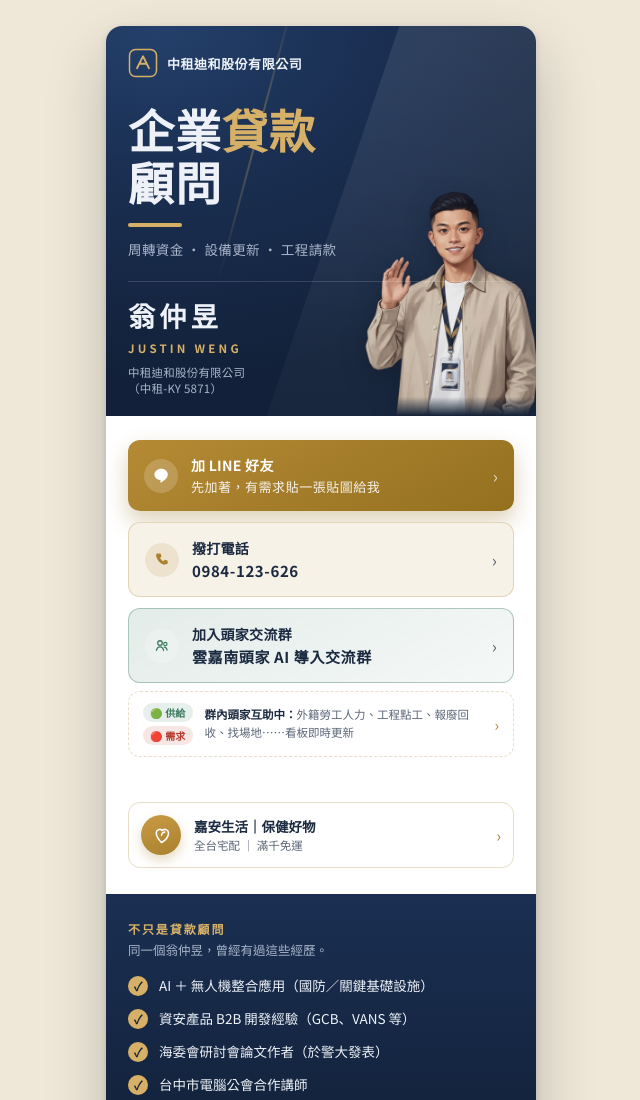
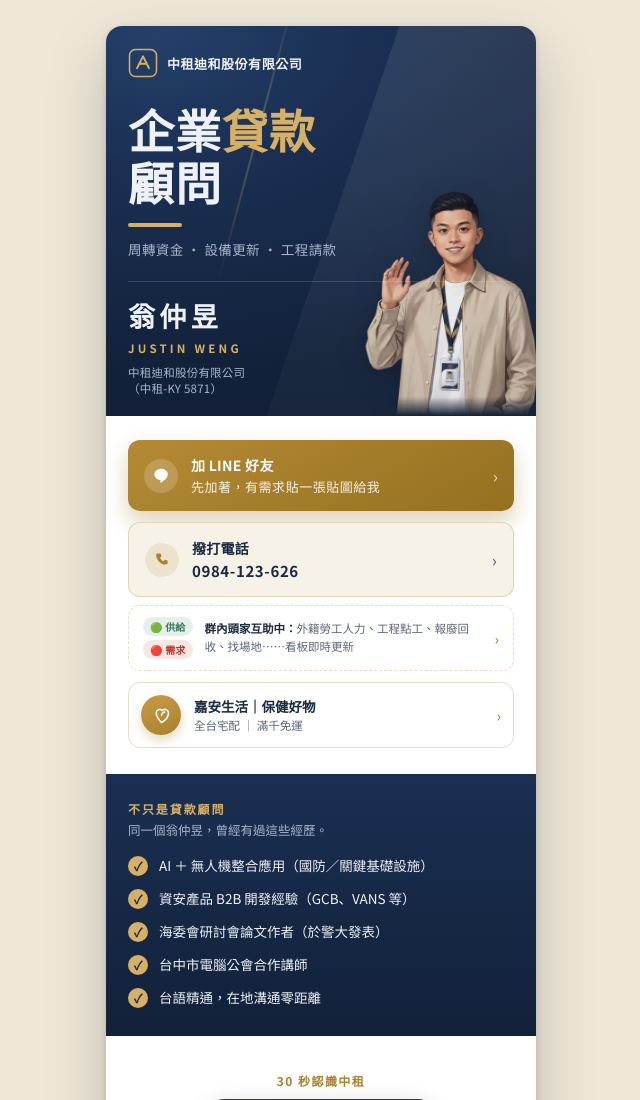
Before and after one commit to aiwellnesstw/Justin, a plain HTML site: page index.html in a window 1280 px wide. Shown: the top 1100 px of the page, without its empty margins (319-959 px from the left). Drawn offline with Linux system fonts and the light colour scheme; a web font is replaced by a local one.

Commit message:
Update index.html

```diff
--- a/index.html
+++ b/index.html
@@ -397,6 +397,9 @@
 
   /* ---------- CONTACT ---------- */
   .contact { padding: 24px 22px 8px; }
+  /* 需求牆下方緊接嘉安生活：收掉中間多餘空隙 */
+  .contact:not(.contact-video) { padding-bottom: 0; }
+  .contact:not(.contact-video) + .section { padding-top: 0; }
 
   .btn {
     display: flex;
@@ -698,11 +701,13 @@
         <span class="chev">›</span>
       </a>
 
+      <!-- HIDE-GROUP-START 暫時隱藏：加入頭家交流群按鈕。要恢復就刪掉開頭和結尾兩行標記
       <a class="btn btn-group" href="https://line.me/ti/g2/5Sh44keeLFOy3qPSct6sNODQirQs6kRAXvioyQ?utm_source=invitation&utm_medium=link_copy&utm_campaign=default" target="_blank" rel="noopener">
         <span class="bic"><svg viewBox="0 0 24 24" fill="none"><circle cx="8.5" cy="8.5" r="3.2" stroke="#3c7a60" stroke-width="1.8"/><circle cx="16" cy="10" r="2.4" stroke="#3c7a60" stroke-width="1.6"/><path d="M3.5 19c.6-3.2 2.7-5 5-5s4.4 1.8 5 5" stroke="#3c7a60" stroke-width="1.8" stroke-linecap="round"/><path d="M14.5 14.3c2 .1 3.6 1.7 4 4.2" stroke="#3c7a60" stroke-width="1.6" stroke-linecap="round"/></svg></span>
         <span class="bt"><b>加入頭家交流群</b><span>雲嘉南頭家 AI 導入交流群</span></span>
         <span class="chev">›</span>
       </a>
+      HIDE-GROUP-END -->
       <a class="teaser" href="needs.html">
         <span class="teaser-tags">
           <span class="tt-tag supply">🟢 供給</span>
```
